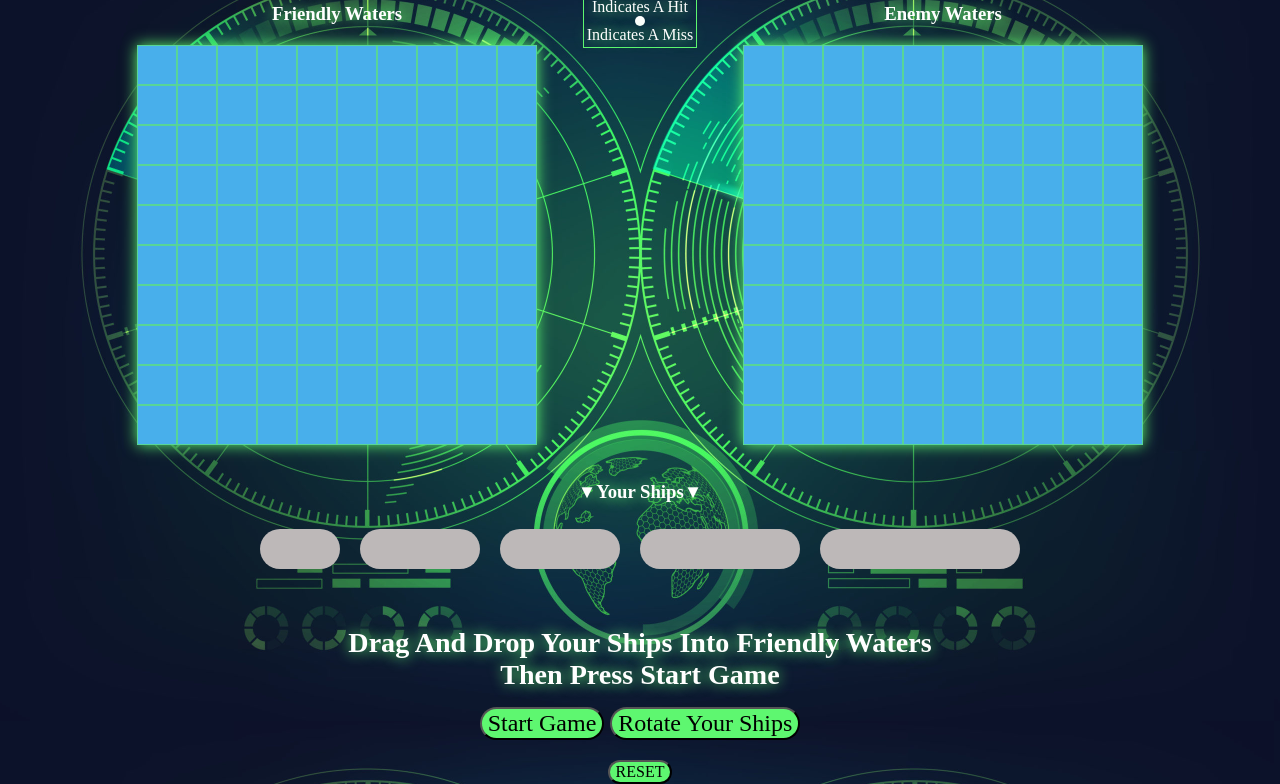
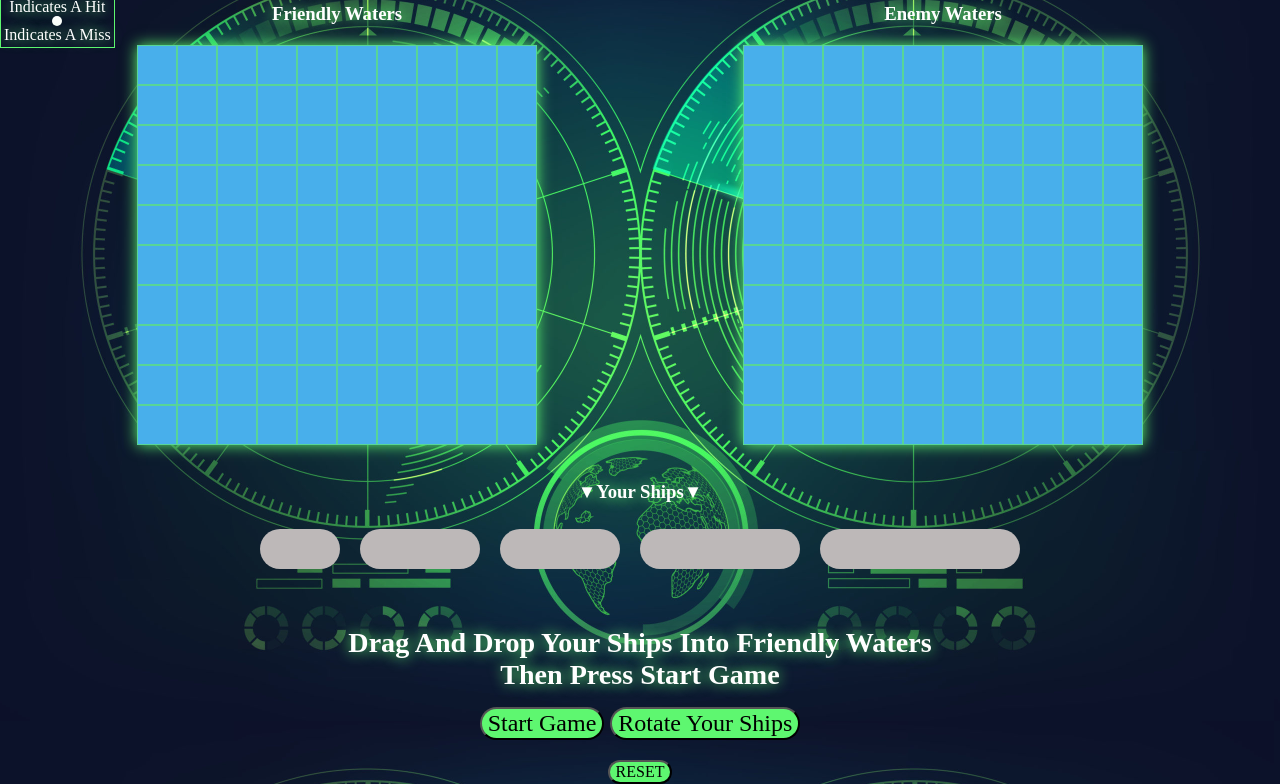
Before and after one commit to markrissmiller/project__1, a plain HTML site: page index.html in a window 1280 px wide. Shown: the part 87-871 px from the top of the page. Drawn offline with Linux system fonts and the light colour scheme; a web font is replaced by a local one.

Commit message:
moved the key

```diff
--- a/css/main.css
+++ b/css/main.css
@@ -178,7 +178,7 @@ body{
   /* background-color: darkolivegreen; */
   position: absolute;
   top: 5;
-  left: 1;
+  left: 0;
   text-align: center;
   border: 1px solid #5ef770;
   align-items: center;
```
